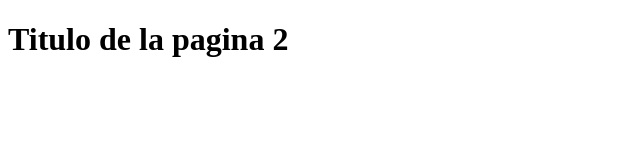
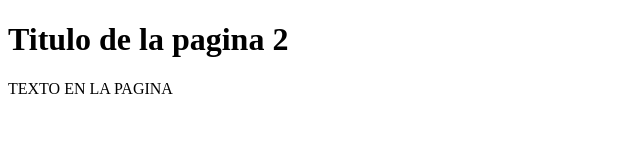
Before and after one commit to adrinaranjo94/emeritus_initial_test, a plain HTML site: page index.html in a window 1280 px wide. Shown: the whole page, without its empty margins (0-640 px from the left). Drawn offline with Linux system fonts and the light colour scheme.

Commit message:
Second commit

```diff
--- a/index.html
+++ b/index.html
@@ -8,5 +8,6 @@
   </head>
   <body>
     <h1>Titulo de la pagina 2</h1>
+    <p>TEXTO EN LA PAGINA</p>
   </body>
 </html>
```
